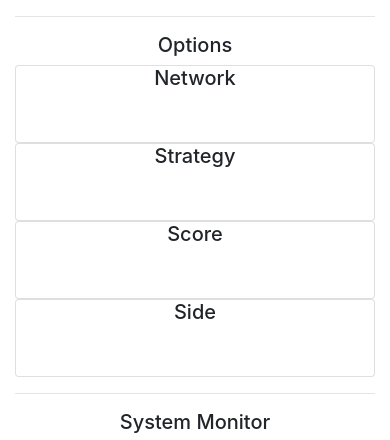
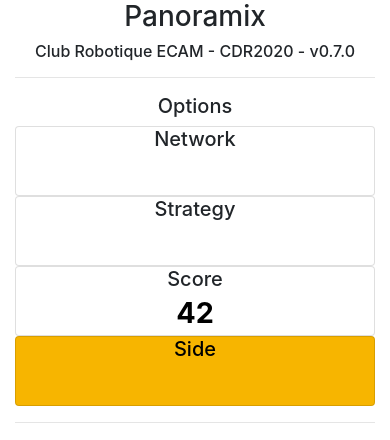
Before and after one commit to robotique-ecam/cdfr, a Flask app: page / in a window 390 px wide. Shown: the top 440 px of the page. Run offline with Flask 2, Linux system fonts and the light colour scheme; some libraries are stand-ins or nearby versions.

Commit message:
1ere apparence statique du side et du score

```diff
--- /dev/null
+++ b/src/panoramix/panoramix/static/css/style.css
@@ -0,0 +1,21 @@
+.card-body{
+  text-align: center;
+  color: black;
+  font-size: 1.8em;
+  font-weight: bold;
+  margin:auto;
+  padding: 0px;
+}
+.card{
+  min-height: 70px;
+}
+#frameSide{
+  background-color: rgb(0, 91, 140);
+  color: white;
+
+  background-color: rgb(247, 181, 0);
+  color: black;
+}
+#titreScore{
+  margin: 0px;
+}
--- a/src/panoramix/panoramix/templates/index.html
+++ b/src/panoramix/panoramix/templates/index.html
@@ -1,15 +1,15 @@
 <!DOCTYPE HTML>
 <html>
-<!--Commentaire test de j-l-->
+
 <head>
   <title>Panoramix</title>
-  <meta name="viewport" content="width=device-width, initial-scale=1.0">
   <script src="/static/js/jquery-3.4.1.min.js"></script>
   <script src="/static/js/bootstrap.min.js"></script>
   <script src="/static/js/toastr.min.js"></script>
   <script src="/static/js/socket.io.js"></script>
   <link href="/static/css/bootstrap.min.css" rel="stylesheet">
   <link href="/static/css/toastr.min.css" rel="stylesheet">
+  <link type="text/css" rel="stylesheet" href="static/css/style.css">
 
   <script type="text/javascript" charset="utf-8">
     $(document).ready(function() {
@@ -50,10 +50,8 @@
 
 <body>
   <div class="container-fluid">
-    <div class="d-none d-lg-block">
-      <h3 class="text-center">Panoramix</h3>
-      <h6 class="text-center">Club Robotique ECAM - v0.7.0</h6>
-    </div>
+    <h3 class="text-center">Panoramix</h3>
+    <h6 class="text-center">Club Robotique ECAM - CDR2020 - v0.7.0</h6>
 
     <hr>
 
@@ -81,16 +79,15 @@
       </div>
       <div class="col-sm">
         <div class="card">
-          <h5 class="card-title text-center">Score</h5>
+          <h5 class="card-title text-center" id="titreScore">Score</h5>
           <div class="card-body">
-            <p class="card-text">
+            <p class="card-text" id="affichageScore">42</p>
 
-            </p>
           </div>
         </div>
       </div>
       <div class="col-sm">
-        <div class="card">
+        <div class="card" id="frameSide">
           <h5 class="card-title text-center">Side</h5>
           <div class="card-body">
             <p class="card-text">
```
